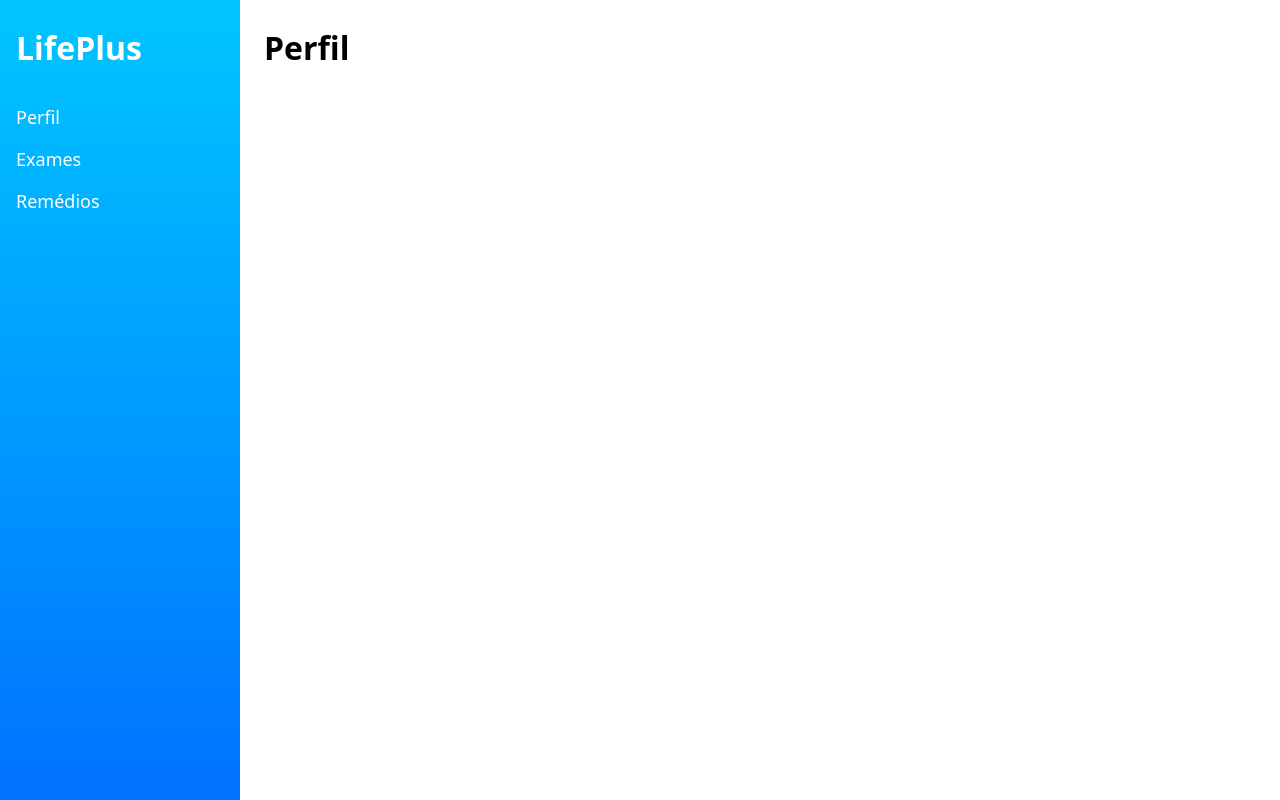
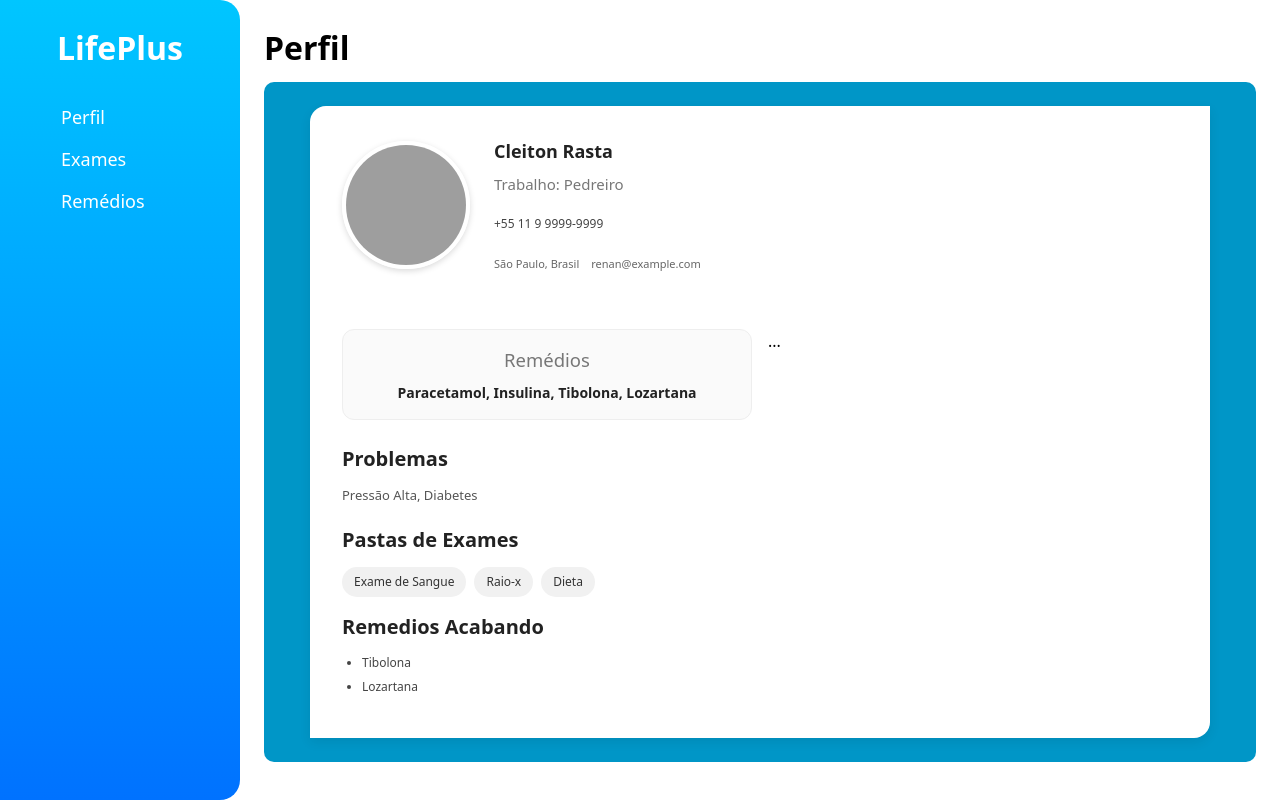
Before and after one commit to GuilhermeRocha0/life-plus-web, a React (Vite) app: page /perfil in a window 1280 px wide. Built offline with nearby package versions, Linux system fonts and the light colour scheme; grey boxes are pictures that could not be loaded.

Commit message:
Commit Página de Perfil
Página básica de perfil sujeito a mudanças e algumas alterações no navbar por estética

```diff
--- /dev/null
+++ b/src/components/ProfilePage.tsx
@@ -0,0 +1,156 @@
+import React, { useState } from 'react';
+import {
+  ProfileContainer,
+  ProfileCard,
+  ProfileHeader,
+  ProfileAvatar,
+  ProfileInfo,
+  ProfileName,
+  ProfileJob,
+  ProfileCautions,
+  ProfileDetails,
+  StatsWrapper,
+  AboutSection,
+  SectionTitle,
+  SectionContent,
+  ExamsWrapper,
+  ExamsTag,
+  MedicineList,
+  StatCard,
+  StatLabel,
+  StatValue,
+} from "../styles/Styles";
+
+// --- Tipagens ---
+export interface UserProfile {
+  id: string;
+  fullName: string;
+  job: string;
+  avatarUrl?: string;
+  location?: string;
+  email?: string;
+  cautions?: string;
+  phone?: string;
+  medicine?: string;
+  joinedAt?: string; // ISO date
+}
+
+// --- Componente principal ---
+export default function ProfilePage({ user }: { user?: UserProfile }) {
+  // Exemplo de dados default (apenas quando não receber props)
+  const defaultUser: UserProfile = {
+    id: 'u_001',
+    fullName: 'Cleiton Rasta',
+    job: 'Pedreiro',
+    avatarUrl: 'https://i.pravatar.cc/150?img=12',
+    location: 'São Paulo, Brasil',
+    email: 'renan@example.com',
+    cautions: 'Pressão Alta, Diabetes',
+    medicine: 'Paracetamol, Insulina, Tibolona, Lozartana',
+    phone: '+55 11 9 9999-9999',
+    joinedAt: '2023-04-15',
+  };
+
+  const [profile, setProfile] = useState<UserProfile>(user ?? defaultUser);
+  const [isEditing, setIsEditing] = useState(false);
+  const [formState, setFormState] = useState<UserProfile>(profile);
+
+  function openEdit() {
+    setFormState(profile);
+    setIsEditing(true);
+  }
+
+  function saveEdit() {
+    setProfile(formState);
+    setIsEditing(false);
+  }
+
+  function onChange<K extends keyof UserProfile>(key: K, value: UserProfile[K]) {
+    setFormState(prev => ({ ...prev, [key]: value }));
+  }
+
+  return (
+  <ProfileContainer>
+    <ProfileCard>
+      <ProfileHeader>
+        <ProfileAvatar src={profile.avatarUrl} alt={profile.fullName} />
+        <ProfileInfo>
+          <ProfileName>{profile.fullName}</ProfileName>
+          <ProfileJob>Trabalho: {profile.job}</ProfileJob>
+          <ProfileCautions>{profile.phone}</ProfileCautions>
+          <ProfileDetails>
+            <span>{profile.location}</span>
+            <span>{profile.email}</span>
+          </ProfileDetails>
+        </ProfileInfo>
+      </ProfileHeader>
+
+      <StatsWrapper>
+         <StatCard>
+          <StatLabel>Remédios</StatLabel>
+          <StatValue>{profile.medicine}</StatValue>
+        </StatCard>
+        ...
+      </StatsWrapper>
+
+      <AboutSection>
+        <SectionTitle>Problemas</SectionTitle>
+        <SectionContent>
+          {profile.cautions}
+        </SectionContent>
+
+        <SectionTitle>Pastas de Exames</SectionTitle>
+        <ExamsWrapper>
+          {["Exame de Sangue", "Raio-x", "Dieta"].map((exams) => (
+            <ExamsTag key={exams}>{exams}</ExamsTag>
+          ))}
+        </ExamsWrapper>
+
+        <SectionTitle>Remedios Acabando</SectionTitle>
+        <MedicineList>
+          <li>Tibolona</li>
+          <li>Lozartana</li>
+        </MedicineList>
+      </AboutSection>
+    </ProfileCard>
+  </ProfileContainer>
+);
+
+}
+
+
+// function Card({ title, children }: { title: string; children: React.ReactNode }) {
+//   return (
+//     <div className="p-4 bg-white dark:bg-neutral-800 border rounded-lg">
+//       <h3 className="font-medium text-sm text-neutral-700 dark:text-neutral-200">{title}</h3>
+//       <div className="mt-3 text-sm text-neutral-600 dark:text-neutral-300">{children}</div>
+//     </div>
+//   );
+// }
+
+// function Input({ label, value, onChange }: { label: string; value?: string; onChange: (v: string) => void }) {
+//   return (
+//     <label className="flex flex-col text-sm">
+//       <span className="text-neutral-600 dark:text-neutral-300 text-xs mb-1">{label}</span>
+//       <input
+//         value={value ?? ''}
+//         onChange={(e) => onChange(e.target.value)}
+//         className="px-3 py-2 rounded-md border bg-transparent outline-none text-sm"
+//       />
+//     </label>
+//   );
+// }
+
+// function Textarea({ label, value, onChange }: { label: string; value?: string; onChange: (v: string) => void }) {
+//   return (
+//     <label className="flex flex-col text-sm col-span-1 md:col-span-2">
+//       <span className="text-neutral-600 dark:text-neutral-300 text-xs mb-1">{label}</span>
+//       <textarea
+//         value={value ?? ''}
+//         onChange={(e) => onChange(e.target.value)}
+//         rows={4}
+//         className="px-3 py-2 rounded-md border bg-transparent outline-none text-sm resize-vertical"
+//       />
+//     </label>
+//   );
+// }
--- a/src/pages/Profile.tsx
+++ b/src/pages/Profile.tsx
@@ -1,6 +1,7 @@
 import React from 'react';
-import { PageWrapper, PageTitle } from '../styles/Styles'
+import { PageWrapper, PageTitle } from '../styles/Styles';
 import ResponsiveNavbar from '../components/ResponsiveNavbar';
+import ProfilePage from '../components/ProfilePage';
 
 const Profile: React.FC = () => {
   return (
@@ -8,6 +9,7 @@ const Profile: React.FC = () => {
       <ResponsiveNavbar />
       <PageWrapper>
         <PageTitle>Perfil</PageTitle>
+        <ProfilePage />
       </PageWrapper>
     </>
   );
--- a/src/styles/Styles.tsx
+++ b/src/styles/Styles.tsx
@@ -13,6 +13,9 @@ export const Navbar = styled.nav`
   flex-direction: column;
   padding: 2.4rem 1.6rem;
   box-sizing: border-box;
+  border-top-right-radius: 20px;
+  border-bottom-right-radius: 20px;
+
 
   @media only screen and (max-width: 960px) {
     flex-direction: row;
@@ -29,6 +32,7 @@ export const Logo = styled.div`
   font-size: 3.2rem;
   font-weight: bold;
   margin-bottom: 3.2rem;
+  text-align: center;
 
   @media only screen and (max-width: 960px) {
     margin-bottom: 0;
@@ -37,7 +41,7 @@ export const Logo = styled.div`
 
 export const MenuLinks = styled.ul<{ isOpen: boolean }>`
   list-style: none;
-  padding: 0;
+  padding: 0 0 0 45px;
   margin: 0;
   display: flex;
   flex-direction: column;
@@ -450,3 +454,157 @@ export const Formulario = styled.div`
     }
   }
 `;
+
+// Perfil
+
+// Container principal da página
+export const ProfileContainer = styled.div`
+  min-height: 85vh;
+  background-color: #0096c7;
+  padding: 24px;
+  display: flex;
+  justify-content: center;
+  border-radius: 10px;
+  margin-top: 10px;
+  max-width: 100vw;
+
+`;
+
+// Card central com perfil
+export const ProfileCard = styled.div`
+  width: 100%;
+  max-width: 900px;
+  background-color: #ffffffff;
+  border-radius: 16px 0 16px 0;
+  box-shadow: 0 4px 12px rgba(0, 0, 0, 0.08);
+  overflow: hidden;
+`;
+
+// Cabeçalho do perfil (avatar + infos)
+export const ProfileHeader = styled.div`
+  display: flex;
+  align-items: center;
+  gap: 24px;
+  padding: 32px;
+`;
+
+// Avatar
+export const ProfileAvatar = styled.img`
+  width: 128px;
+  height: 128px;
+  border-radius: 50%;
+  object-fit: cover;
+  border: 4px solid #fff;
+  box-shadow: 0 2px 6px rgba(0, 0, 0, 0.15);
+`;
+
+// Nome e username
+export const ProfileInfo = styled.div`
+  flex: 1;
+  display: flex;
+  flex-direction: column;
+  gap: 8px;
+  font-size: 50px;
+`;
+
+export const ProfileName = styled.h1`
+  font-size: 1.8rem;
+  font-weight: 600;
+  color: #222;
+`;
+
+export const ProfileJob = styled.p`
+  font-size: 1.5rem;
+  color: #777;
+`;
+
+// Bio
+export const ProfileCautions = styled.p`
+  margin-top: 12px;
+  font-size: 1.2rem;
+  color: #444;
+  line-height: 1.4;
+`;
+
+// Localização, email etc.
+export const ProfileDetails = styled.div`
+  margin-top: 16px;
+  display: flex;
+  flex-wrap: wrap;
+  gap: 12px;
+  font-size: 1.1rem;
+  color: #666;
+`;
+
+// Estatísticas
+export const StatsWrapper = styled.div`
+  margin: 24px 32px;
+  display: grid;
+  grid-template-columns: repeat(auto-fit, minmax(120px, 1fr));
+  gap: 16px;
+`;
+
+export const StatCard = styled.div`
+  padding: 16px;
+  border-radius: 12px;
+  background: #fafafa;
+  border: 1px solid #eee;
+  text-align: center;
+`;
+
+export const StatLabel = styled.div`
+  font-size: 1.85rem;
+  color: #777;
+`;
+
+export const StatValue = styled.div`
+  margin-top: 8px;
+  font-size: 1.4rem;
+  font-weight: bold;
+  color: #222;
+`;
+
+// Área sobre + seções
+export const AboutSection = styled.div`
+  padding: 0 32px 32px 32px;
+`;
+
+export const SectionTitle = styled.h2`
+  font-size: 2rem;
+  font-weight: 600;
+  margin-bottom: 12px;
+  color: #222;
+`;
+
+export const SectionContent = styled.div`
+  font-size: 1.3rem;
+  color: #555;
+  line-height: 1.5;
+  padding-bottom: 20px;
+`;
+
+export const ExamsWrapper = styled.div`
+  display: flex;
+  flex-wrap: wrap;
+  gap: 8px;
+`;
+
+export const ExamsTag = styled.span`
+  background: #f1f1f1;
+  padding: 6px 12px ;
+  border-radius: 20px;
+  font-size: 1.2rem;
+  color: #333;
+  margin-bottom: 15px;
+`;
+
+export const MedicineList = styled.ul`
+  list-style: disc;
+  padding-left: 20px;
+  font-size: 1.2rem;
+  color: #444;
+
+  li {
+    margin-bottom: 6px;
+  }
+`;
```
